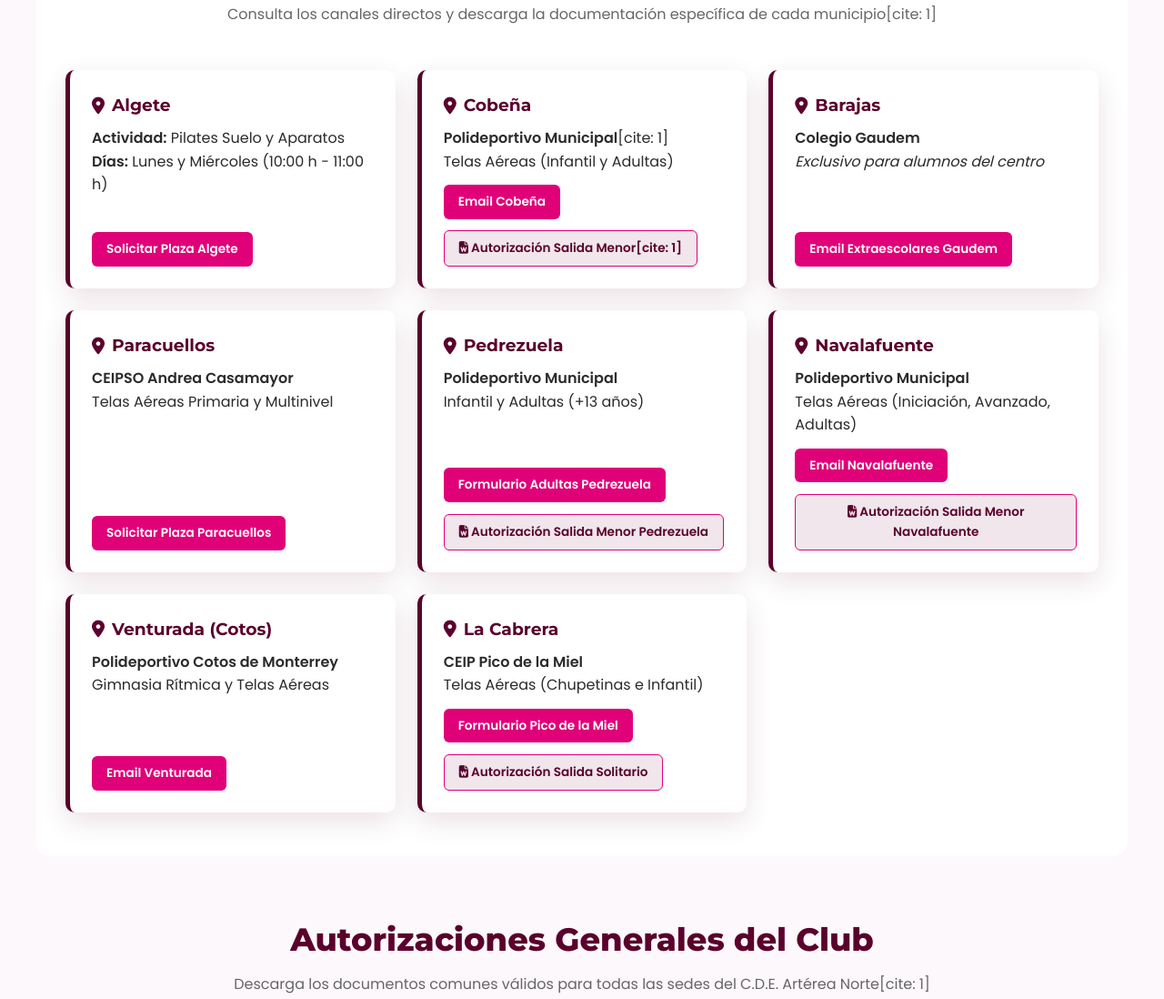
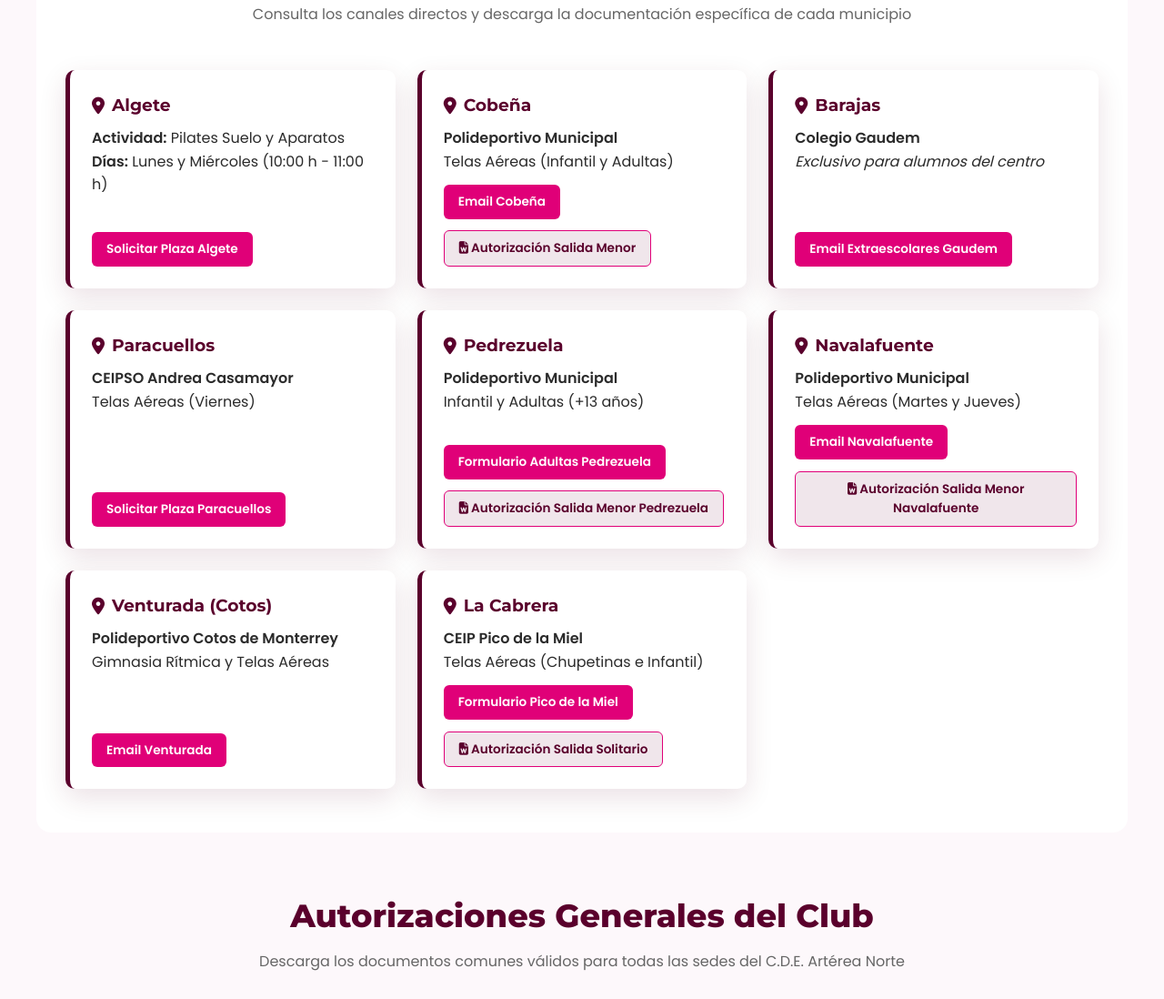
Before and after one commit to Artereanorte/Arterea-norte, a plain HTML site: page index.html in a window 1280 px wide. Shown: the part 2799-3897 px from the top of the page at 91% size. Drawn offline with Linux system fonts and the light colour scheme.

Commit message:
Add files via upload

```diff
--- a/index.html
+++ b/index.html
@@ -638,7 +638,7 @@
     <!-- SEDES Y CONTACTO DE INSCRIPCIÓN -->
     <section class="container" id="sedes" style="background-color: #fff; border-radius: 16px; padding: 3rem 2rem;">
         <h2 class="section-title">Sedes, Inscripciones y Autorizaciones</h2>
-        <p class="section-subtitle">Consulta los canales directos y descarga la documentación específica de cada municipio[cite: 1]</p>
+        <p class="section-subtitle">Consulta los canales directos y descarga la documentación específica de cada municipio</p>
 
         <div class="pueblos-grid">
             <div class="pueblo-card">
@@ -655,12 +655,12 @@
             <div class="pueblo-card">
                 <div>
                     <h3><i class="fa-solid fa-location-dot"></i> Cobeña</h3>
-                    <p><strong>Polideportivo Municipal</strong>[cite: 1]</p>
+                    <p><strong>Polideportivo Municipal</strong></p>
                     <p>Telas Aéreas (Infantil y Adultas)</p>
                 </div>
                 <div>
                     <a href="mailto:deportes@ayto-cobena.org" class="btn-link">Email Cobeña</a>
-                    <a href="Autorizacion_Club_Arterea_Norte_Cobena_v2.docx" class="btn-link btn-doc" download><i class="fa-solid fa-file-word"></i> Autorización Salida Menor[cite: 1]</a>
+                    <a href="Autorizacion_Club_Arterea_Norte_Cobena_v2.docx" class="btn-link btn-doc" download><i class="fa-solid fa-file-word"></i> Autorización Salida Menor</a>
                 </div>
             </div>
 
@@ -679,7 +679,7 @@
                 <div>
                     <h3><i class="fa-solid fa-location-dot"></i> Paracuellos</h3>
                     <p><strong>CEIPSO Andrea Casamayor</strong></p>
-                    <p>Telas Aéreas Primaria y Multinivel</p>
+                    <p>Telas Aéreas (Viernes)</p>
                 </div>
                 <div>
                     <a href="#contacto" class="btn-link">Solicitar Plaza Paracuellos</a>
@@ -702,7 +702,7 @@
                 <div>
                     <h3><i class="fa-solid fa-location-dot"></i> Navalafuente</h3>
                     <p><strong>Polideportivo Municipal</strong></p>
-                    <p>Telas Aéreas (Iniciación, Avanzado, Adultas)</p>
+                    <p>Telas Aéreas (Martes y Jueves)</p>
                 </div>
                 <div>
                     <a href="mailto:polideportivo@navalafuente.org" class="btn-link">Email Navalafuente</a>
@@ -738,7 +738,7 @@
     <!-- DOCUMENTOS GENERALES DEL CLUB -->
     <section class="container" id="documentos">
         <h2 class="section-title">Autorizaciones Generales del Club</h2>
-        <p class="section-subtitle">Descarga los documentos comunes válidos para todas las sedes del C.D.E. Artérea Norte[cite: 1]</p>
+        <p class="section-subtitle">Descarga los documentos comunes válidos para todas las sedes del C.D.E. Artérea Norte</p>
 
         <div class="docs-general-grid">
             <div class="doc-card">
@@ -818,10 +818,10 @@
                         <td>Telas Aéreas (2º a 3º Primaria y ESO)</td>
                         <td><span class="badge-modality">extraescolares@gaudem.es</span></td>
                     </tr>
-                    <!-- PARACUELLOS (CEIPSO ANDREA CASAMAYOR) -->
+                    <!-- PARACUELLOS (CEIPSO ANDREA CASAMAYOR) - VIERNES -->
                     <tr data-disciplina="telas">
                         <td><strong>Paracuellos (CEIPSO Andrea Casamayor)</strong><br><span class="badge-disc">Telas Aéreas</span></td>
-                        <td>Por determinar</td>
+                        <td>Viernes</td>
                         <td>15:30 - 17:00</td>
                         <td>Telas Aéreas (Primaria y Multinivel)</td>
                         <td><span class="badge-modality">Directa Club</span></td>
@@ -841,24 +841,24 @@
                         <td>Telas Aéreas (A partir de 13 años)</td>
                         <td><span class="badge-modality">Formulario / PDF</span></td>
                     </tr>
-                    <!-- NAVALAFUENTE -->
+                    <!-- NAVALAFUENTE - MARTES Y JUEVES -->
                     <tr data-disciplina="telas">
                         <td><strong>Navalafuente</strong><br><span class="badge-disc">Telas Aéreas</span></td>
-                        <td>Por determinar</td>
+                        <td>Martes y Jueves</td>
                         <td>17:00 - 18:30</td>
                         <td>Telas Aéreas (Iniciación)</td>
                         <td><span class="badge-modality">polideportivo@navalafuente.org</span></td>
                     </tr>
                     <tr data-disciplina="telas">
                         <td><strong>Navalafuente</strong><br><span class="badge-disc">Telas Aéreas</span></td>
-                        <td>Por determinar</td>
+                        <td>Martes y Jueves</td>
                         <td>18:30 - 20:00</td>
                         <td>Telas Aéreas (Avanzado)</td>
                         <td><span class="badge-modality">polideportivo@navalafuente.org</span></td>
                     </tr>
                     <tr data-disciplina="telas">
                         <td><strong>Navalafuente</strong><br><span class="badge-disc">Telas Aéreas</span></td>
-                        <td>Por determinar</td>
+                        <td>Martes y Jueves</td>
                         <td>20:00 - 21:30</td>
                         <td>Telas Aéreas (Adultas y Avanzado +)</td>
                         <td><span class="badge-modality">polideportivo@navalafuente.org</span></td>
@@ -951,7 +951,7 @@
     <!-- FOOTER -->
     <footer>
         <img src="logo.png" alt="C.D.E. Artérea Norte Logo">
-        <p><strong>C.D.E. ARTÉREA NORTE</strong> &copy; 2026 - Todos los derechos reservados[cite: 1]</p>
+        <p><strong>C.D.E. ARTÉREA NORTE</strong> &copy; 2026 - Todos los derechos reservados</p>
         <p>Calle Monte Albillo 2, Algete (Madrid) | CIF: G88775002</p>
     </footer>
 
```
